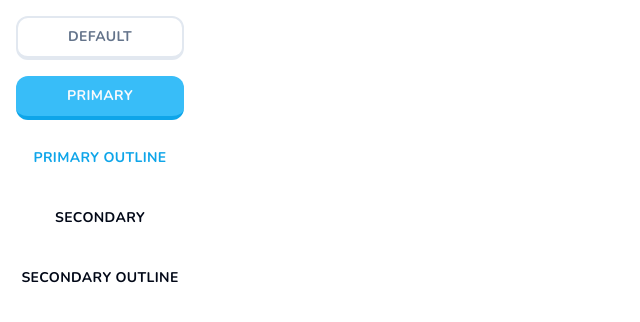
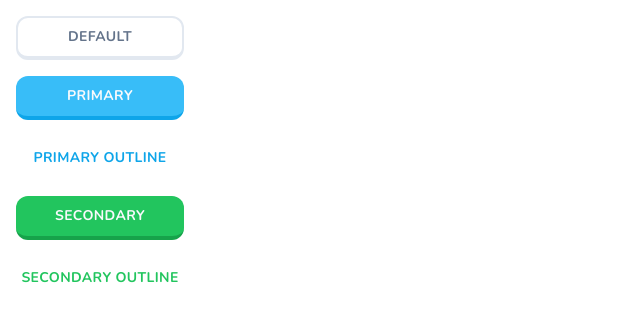
Before and after one commit to curlydoodle/duolingo-clone-nextjs, a Next.js app: page / in a window 1280 px wide. Shown: the top 322 px of the page, without its empty margins (0-640 px from the left). Built offline with nearby package versions, Linux system fonts and the light colour scheme.

Commit message:
update the button.tsx

```diff
--- a/components/ui/button.tsx
+++ b/components/ui/button.tsx
@@ -14,6 +14,9 @@
         primary:
           "bg-sky-400 text-primary-foreground hover:bg-sky-400/90 border-sky-500 border-b-4 active:border-b-0",
         primaryOutline: "bg-white text-sky-500 hover:bg-slate-100",
+        secondary:
+          "bg-green-500 text-primary-foreground hover:bg-green-500/90 border-green-600 border-b-4 active:border-b-0",
+        secondaryOutline: "bg-white text-green-500 hover:bg-slate-100",
       },
       size: {
         default: "h-11 px-4 py-2",
```
